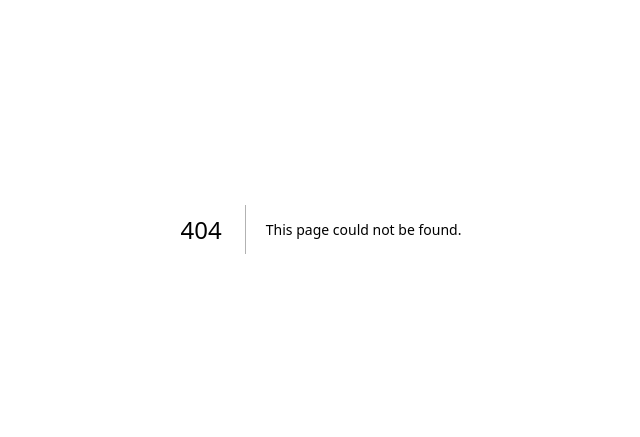
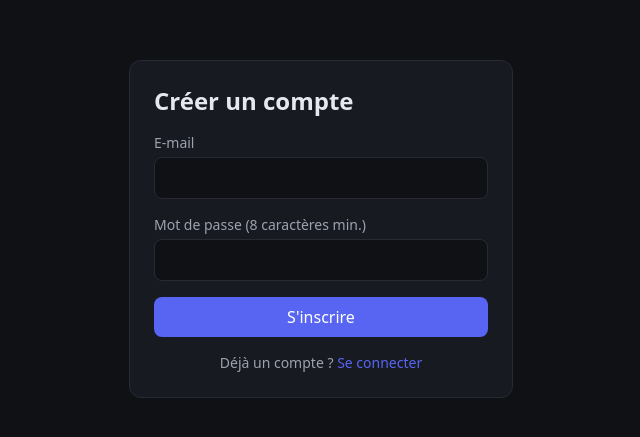
Before and after one commit to DidjoThekid/DTK-Discord-bot, a Next.js app: page /signup in a window 1280 px wide. Before the commit this address had no page. Shown: the part 171-608 px from the top of the page, without its empty margins (319-959 px from the left). Built offline with nearby package versions, Linux system fonts and the light colour scheme.

Commit message:
Add signup page with form handling

```diff
--- /dev/null
+++ b/src/app/signup/page.tsx
@@ -0,0 +1,78 @@
+"use client";
+
+import { useState } from "react";
+import { useRouter } from "next/navigation";
+import Link from "next/link";
+
+export default function SignupPage() {
+  const router = useRouter();
+  const [email, setEmail] = useState("");
+  const [password, setPassword] = useState("");
+  const [error, setError] = useState("");
+  const [loading, setLoading] = useState(false);
+
+  async function handleSubmit(e: React.FormEvent) {
+    e.preventDefault();
+    setError("");
+    setLoading(true);
+
+    const res = await fetch("/api/auth/signup", {
+      method: "POST",
+      headers: { "Content-Type": "application/json" },
+      body: JSON.stringify({ email, password }),
+    });
+    const data = await res.json();
+    setLoading(false);
+
+    if (!res.ok) {
+      setError(data.error ?? "Une erreur est survenue.");
+      return;
+    }
+
+    router.push(`/verify?userId=${data.userId}&type=signup&email=${encodeURIComponent(data.email)}`);
+  }
+
+  return (
+    <main className="flex min-h-screen items-center justify-center px-4">
+      <form onSubmit={handleSubmit} className="card w-full max-w-sm p-6 space-y-4">
+        <h1 className="text-2xl font-bold">Créer un compte</h1>
+
+        <div>
+          <label className="block text-sm mb-1 text-gray-400">E-mail</label>
+          <input
+            type="email"
+            required
+            className="input"
+            value={email}
+            onChange={(e) => setEmail(e.target.value)}
+          />
+        </div>
+
+        <div>
+          <label className="block text-sm mb-1 text-gray-400">Mot de passe (8 caractères min.)</label>
+          <input
+            type="password"
+            required
+            minLength={8}
+            className="input"
+            value={password}
+            onChange={(e) => setPassword(e.target.value)}
+          />
+        </div>
+
+        {error && <p className="text-red-400 text-sm">{error}</p>}
+
+        <button type="submit" disabled={loading} className="btn-primary w-full">
+          {loading ? "Envoi..." : "S'inscrire"}
+        </button>
+
+        <p className="text-sm text-gray-400 text-center">
+          Déjà un compte ?{" "}
+          <Link href="/login" className="text-discord hover:underline">
+            Se connecter
+          </Link>
+        </p>
+      </form>
+    </main>
+  );
+}
```
